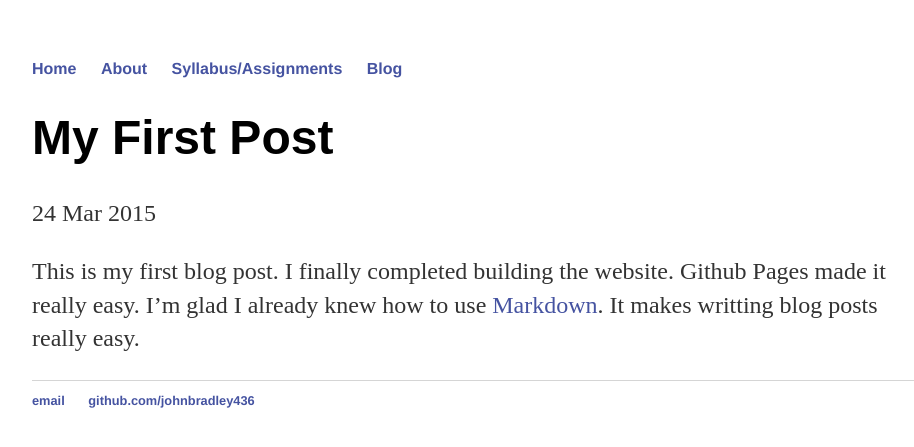
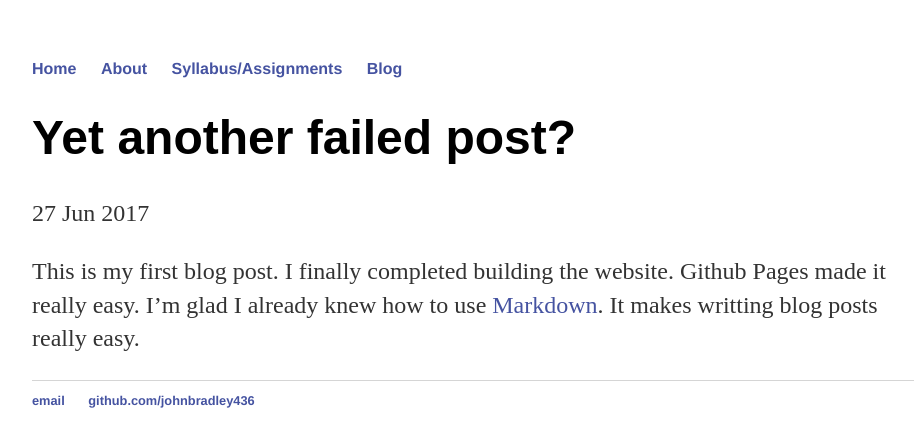
Before and after one commit to johnbradley436/Another-blog-attempt, a Jekyll site: the page built from _posts/2017-06-27-yet-another -iffy-post.md, in a window 1280 px wide. Shown: the top 447 px of the page, without its empty margins (160-1074 px from the left). Built offline with Jekyll 4.4.1, drawn with Linux system fonts in a browser that asks for light colours.

Commit message:
Update and rename 2015-03-24-blog-post-1.md to 2017-06-27-yet-another -iffy-post.md

```diff
--- a/_posts/2015-03-24-blog-post-1.md
+++ b/_posts/2017-06-27-yet-another -iffy-post.md
@@ -1,7 +1,7 @@
 ---
 layout: post
-title: My First Post
-date: 2015-03-24
+title: Yet another failed post?
+date: 2017-06-27
 ---
 
 This is my first blog post.  I finally completed building the website.  Github Pages made it really easy.  I'm glad I already knew how to use [Markdown](http://daringfireball.net/projects/markdown/).  It makes writting blog posts really easy.
```
